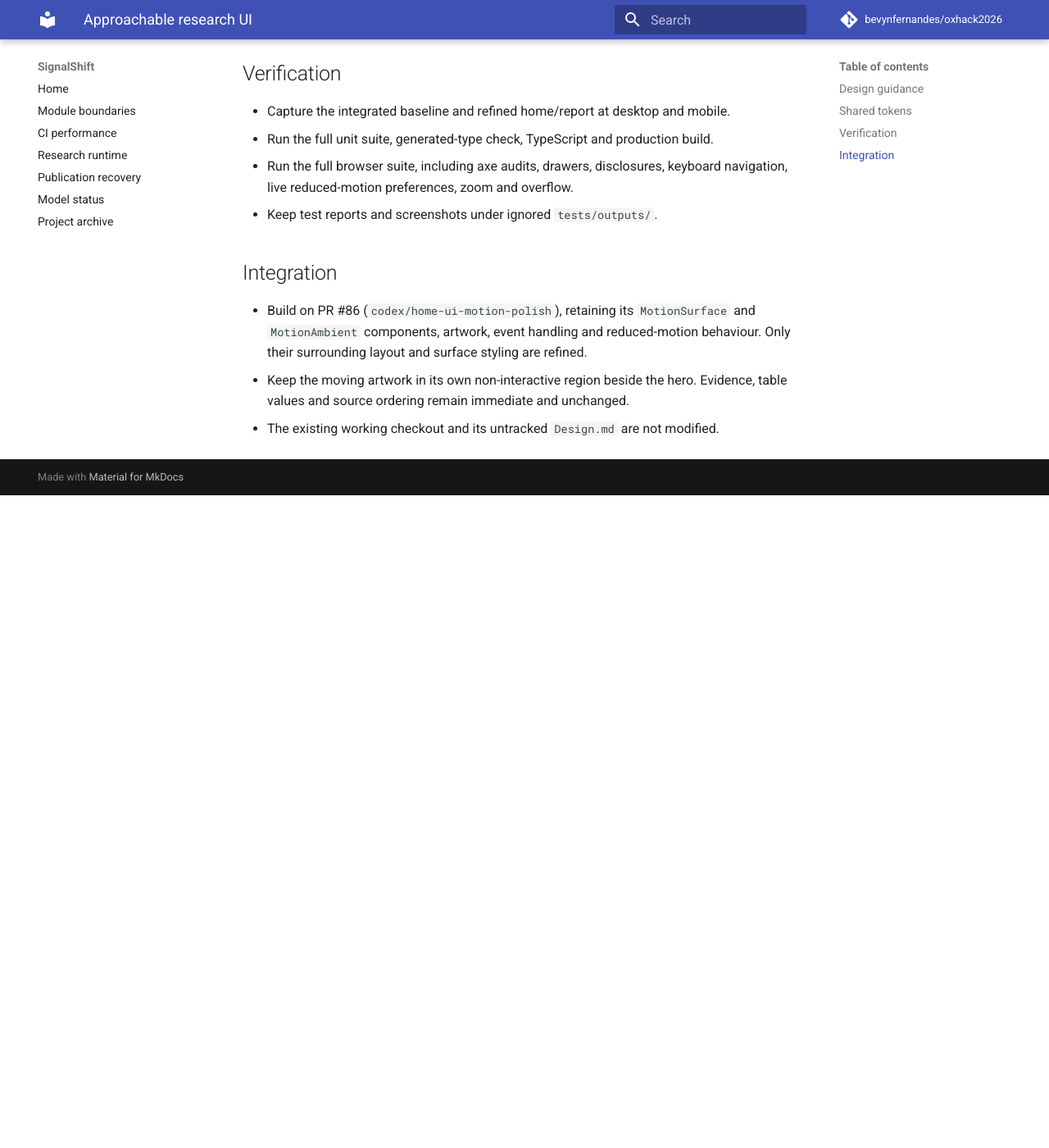
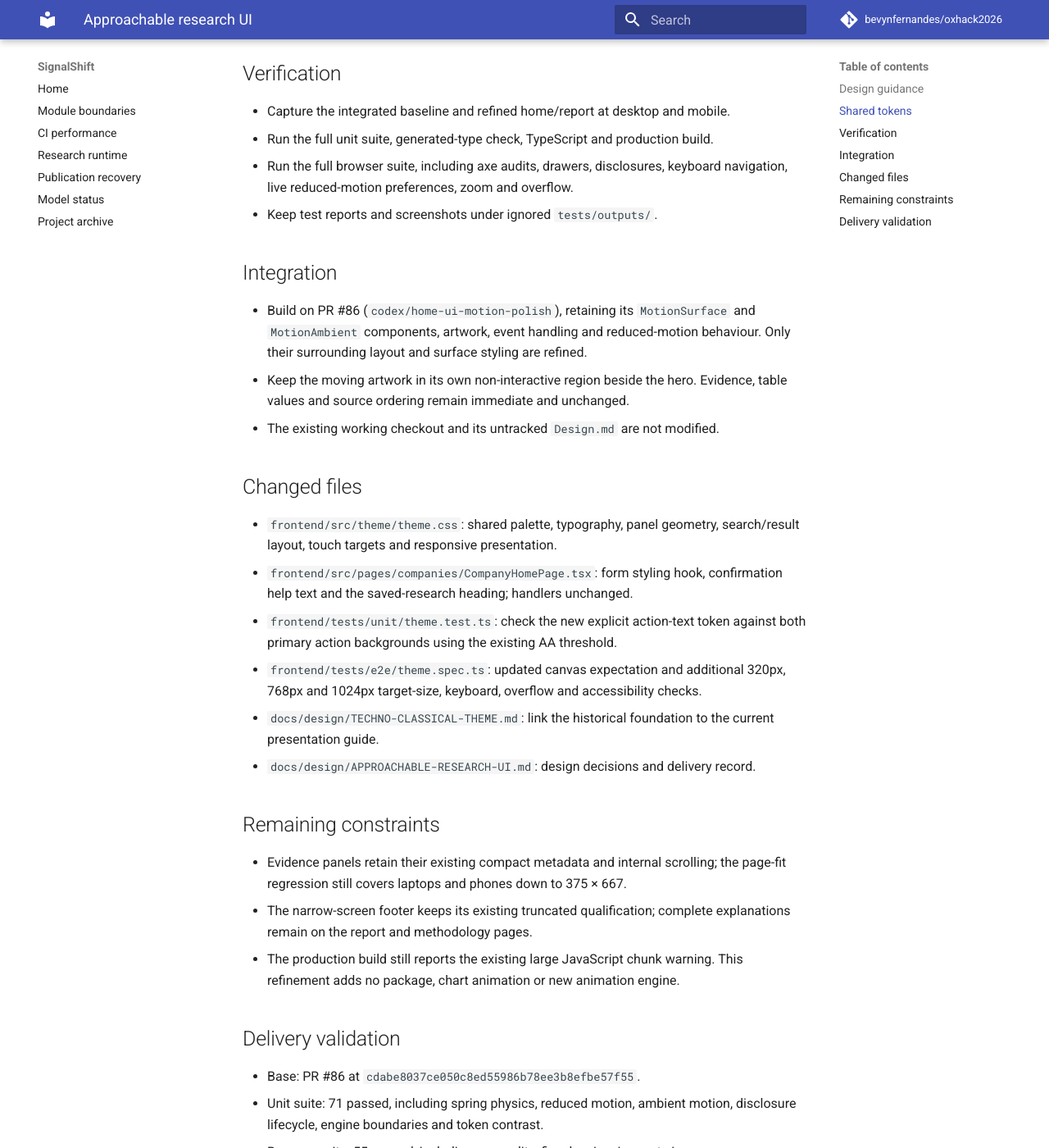
Before and after one commit to bevynfernandes/oxhack2026, an MkDocs documentation site: the page built from docs/design/APPROACHABLE-RESEARCH-UI.md, in a window 1280 px wide and 1400 px high, scrolled down 1712 px. Shown: the whole window at 82% size. Built offline with MkDocs 1.6.1 and Material for MkDocs 9.7.7, drawn with Linux system fonts in a browser that asks for light colours; comment, search, counter and statistics services are not loaded; before the commit the page ends 2316 px from its top, so only the background shows below that; some of the changed text lies outside the part shown.

Commit message:
Document UI refinement validation and remaining constraints
- Record passing unit, browser, accessibility and build checks
- List every changed file and the screenshot locations
- Document the dependency on PR #86 and unchanged motion/backend scope

```diff
--- a/docs/design/APPROACHABLE-RESEARCH-UI.md
+++ b/docs/design/APPROACHABLE-RESEARCH-UI.md
@@ -69,3 +69,44 @@
 - Keep the moving artwork in its own non-interactive region beside the hero.
   Evidence, table values and source ordering remain immediate and unchanged.
 - The existing working checkout and its untracked `Design.md` are not modified.
+
+## Changed files
+
+- `frontend/src/theme/theme.css`: shared palette, typography, panel geometry,
+  search/result layout, touch targets and responsive presentation.
+- `frontend/src/pages/companies/CompanyHomePage.tsx`: form styling hook,
+  confirmation help text and the saved-research heading; handlers unchanged.
+- `frontend/tests/unit/theme.test.ts`: check the new explicit action-text token
+  against both primary action backgrounds using the existing AA threshold.
+- `frontend/tests/e2e/theme.spec.ts`: updated canvas expectation and additional
+  320px, 768px and 1024px target-size, keyboard, overflow and accessibility checks.
+- `docs/design/TECHNO-CLASSICAL-THEME.md`: link the historical foundation to the
+  current presentation guide.
+- `docs/design/APPROACHABLE-RESEARCH-UI.md`: design decisions and delivery record.
+
+## Remaining constraints
+
+- Evidence panels retain their existing compact metadata and internal scrolling;
+  the page-fit regression still covers laptops and phones down to 375 × 667.
+- The narrow-screen footer keeps its existing truncated qualification; complete
+  explanations remain on the report and methodology pages.
+- The production build still reports the existing large JavaScript chunk warning.
+  This refinement adds no package, chart animation or new animation engine.
+
+## Delivery validation
+
+- Base: PR #86 at `cdabe8037ce050c8ed55986b78ee3b8efbe57f55`.
+- Unit suite: 71 passed, including spring physics, reduced motion, ambient motion,
+  disclosure lifecycle, engine boundaries and token contrast.
+- Browser suite: 55 passed, including axe audits, five dossier viewport sizes,
+  keyboard/Escape/focus restoration, responsive tables, route motion and polling.
+- Generated API types, TypeScript, production build and frontend formatting pass.
+- Real local-backend smoke: Qdrant opens, Adoption & Retention opens and closes
+  with Escape, no page errors and no horizontal document overflow on mobile.
+- No changes to backend, contracts, API client, dependencies or motion code
+  relative to PR #86. No live research/collection job was started for visual QA.
+- Baseline captures: `tests/outputs/ui-polish-before/` (integrated main at
+  `64fa8d6`, before applying the refinement).
+- Final screenshots and traces: `tests/outputs/ui-polish-integrated/`.
+- Local-backend captures: `tests/outputs/ui-polish/live/`.
+- Logs: `tests/outputs/ui-polish/integrated-{unit,browser,build,format}.log`.
```
